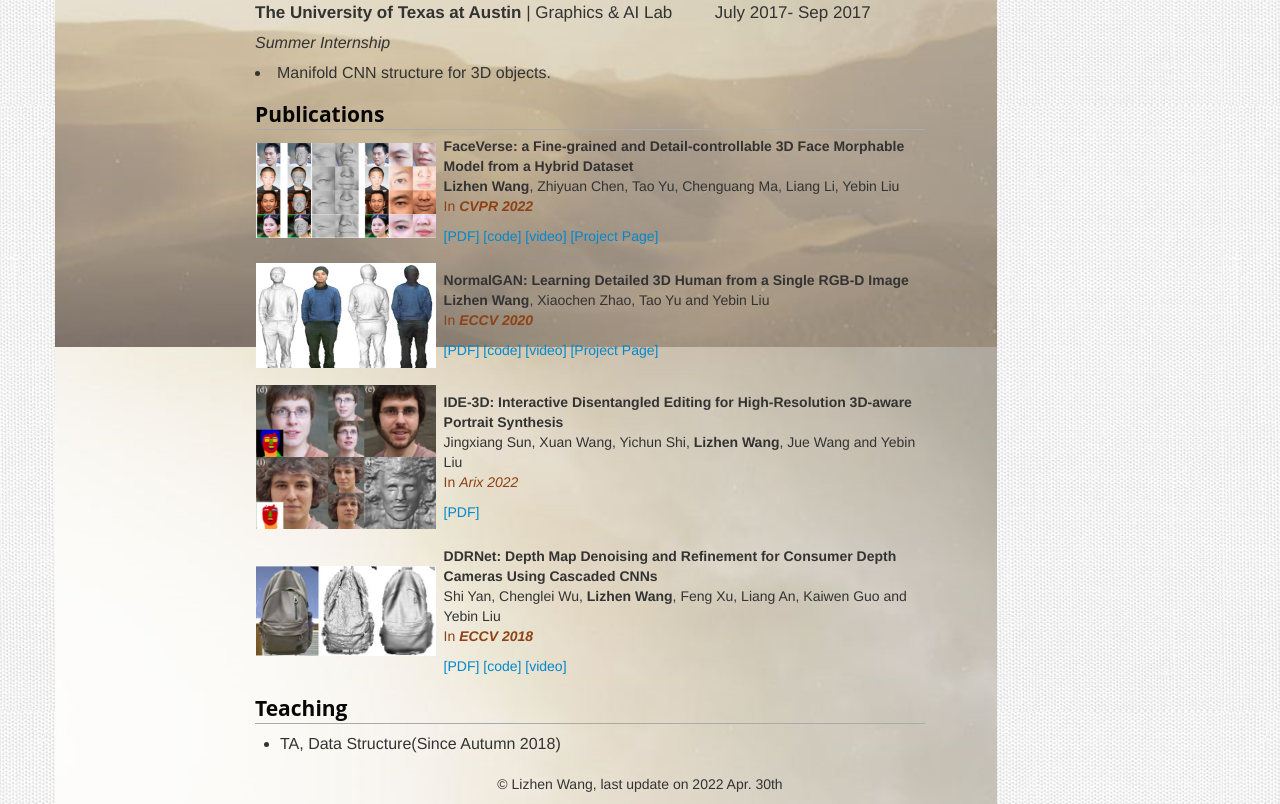
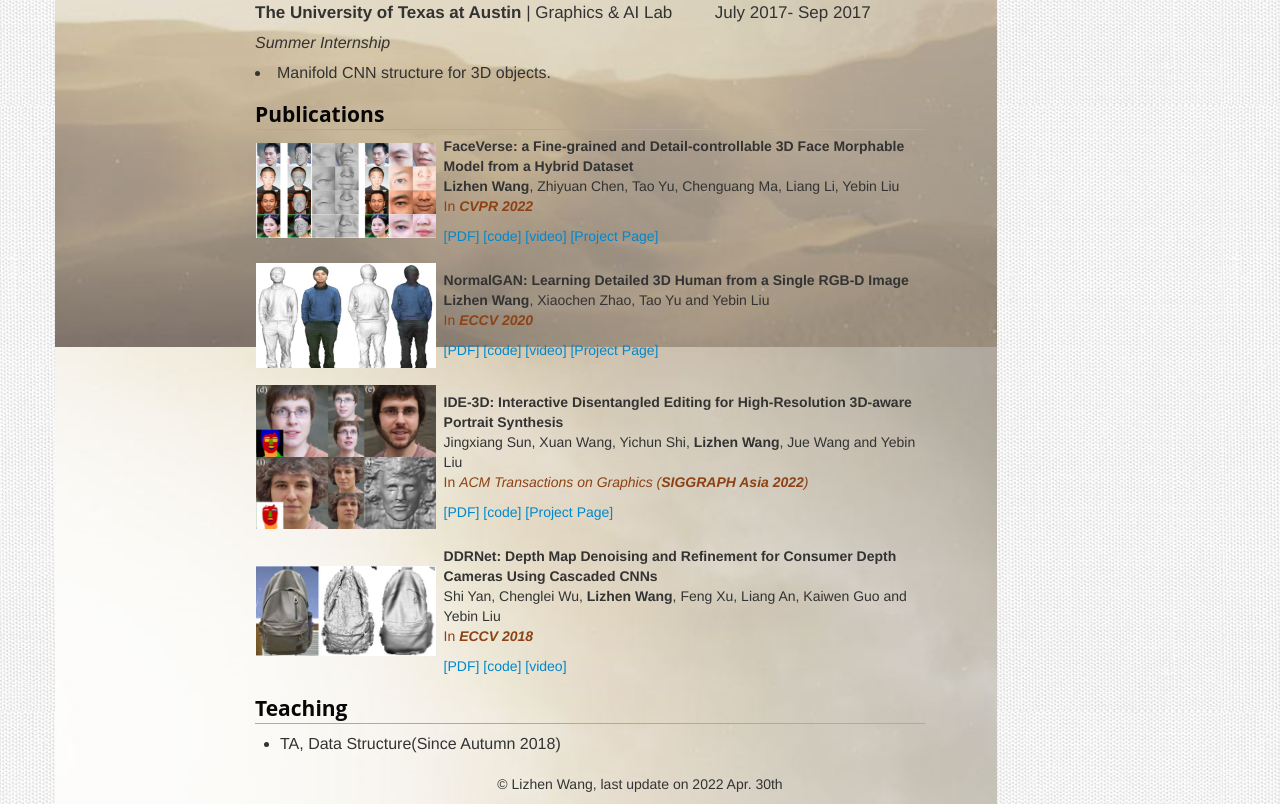
Before and after one commit to LizhenWangT/LizhenWangT.github.io, a plain HTML site: page index.html in a window 1280 px wide. Shown: the part 1107-1911 px from the top of the page. Drawn offline with Linux system fonts and the light colour scheme.

Commit message:
update ide-3d

```diff
--- a/index.html
+++ b/index.html
@@ -193,8 +193,10 @@ July 2017- Sep 2017
 		<br>
 		Jingxiang Sun, Xuan Wang, Yichun Shi, <b>Lizhen Wang</b>, Jue Wang and Yebin Liu
 		<br>
-    <font class="journal">In <i>Arix 2022 </i></p>
-		<a href="https://arxiv.org/pdf/2205.15517v1.pdf">[PDF]</a>
+    <font class="journal">In <i>ACM Transactions on Graphics (<b>SIGGRAPH Asia 2022</b>) </i></p>
+		<a href="https://arxiv.org/pdf/2205.15517.pdf">[PDF]</a>
+		<a href="https://github.com/MrTornado24/IDE-3D">[code]</a>
+		<a href="https://mrtornado24.github.io/IDE-3D/">[Project Page]</a>
 		</td>
   </tr>
 
```
